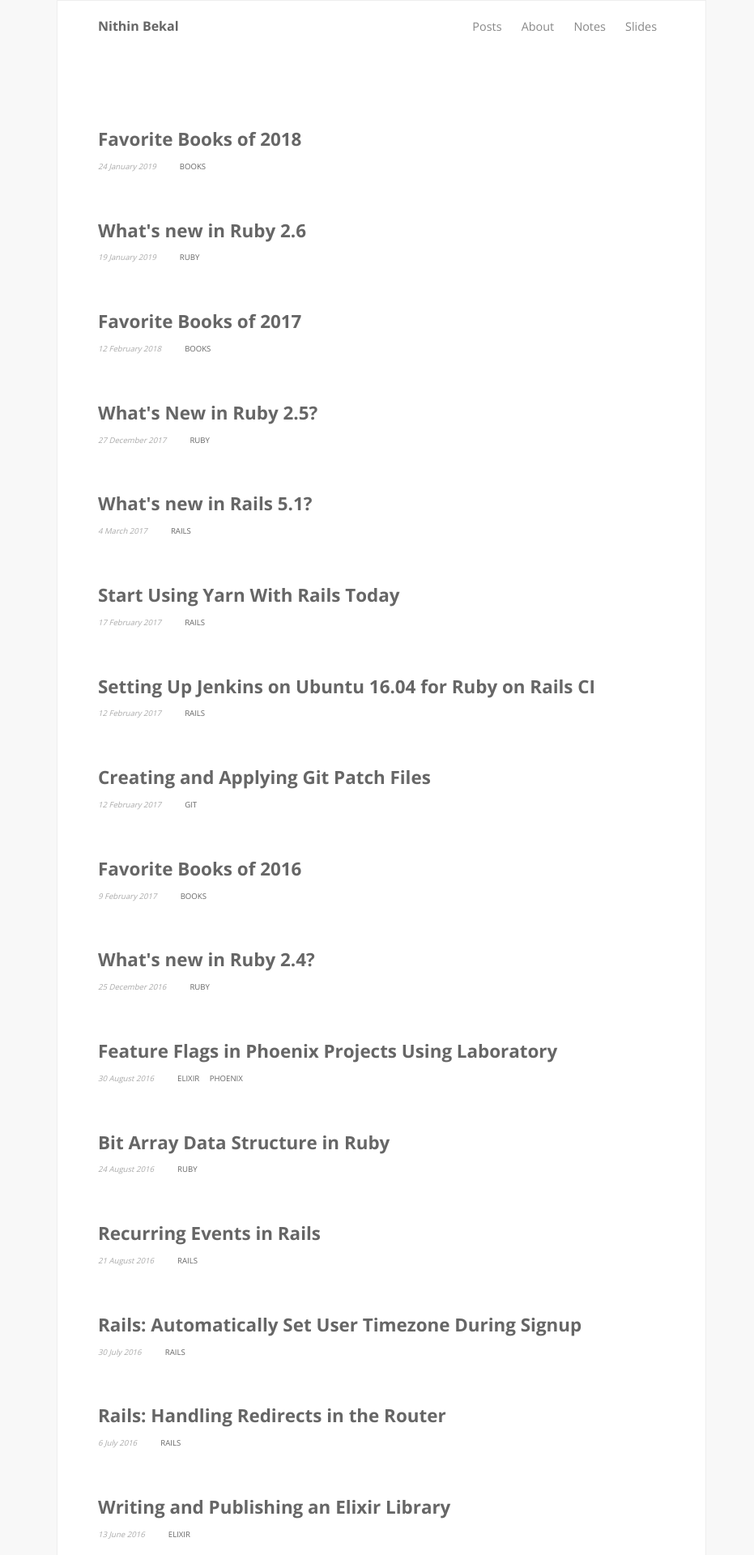
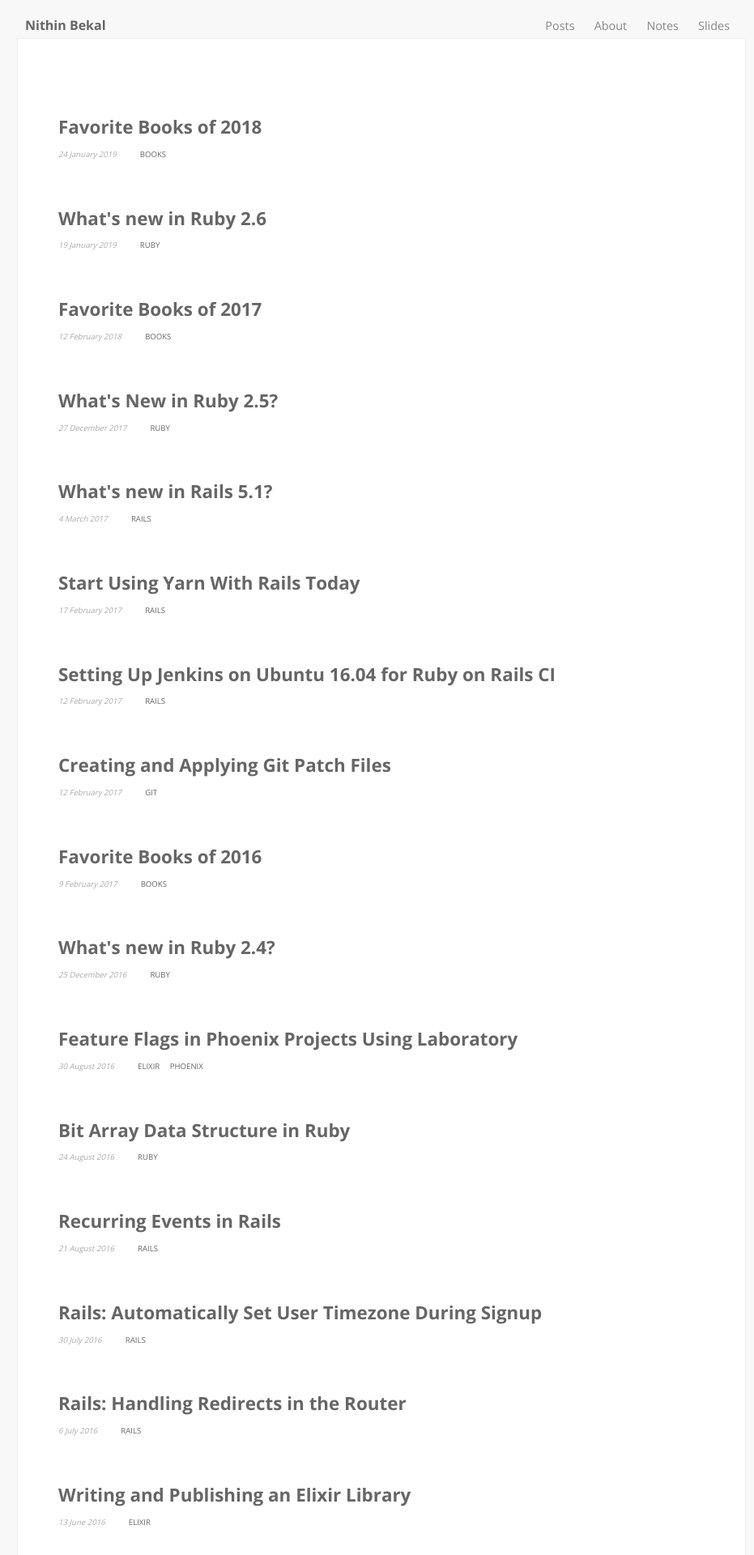
Before and after one commit to nithinbekal/nithinbekal.github.io, a Jekyll site: the page built from index.html, in a window 1280 px wide. Shown: the top 1920 px of the page at 81% size, without its empty margins (169-1100 px from the left). Built offline with Jekyll 4.4.1, drawn with Linux system fonts in a browser that asks for light colours.

Commit message:
Move header section out of highlighted area

```diff
--- a/_layouts/default.html
+++ b/_layouts/default.html
@@ -28,8 +28,8 @@
         <span class='links align-right'>
           <a class='top-about-link' href='/'>Posts</a>
           <a class='top-about-link' href='/about/'>About</a>
-          <a class='top-about-link sm-hide' href='/notes/'>Notes</a>
-          <a class='top-about-link sm-hide' href='/slides/'>Slides</a>
+          <a class='top-about-link' href='/notes/'>Notes</a>
+          <a class='top-about-link' href='/slides/'>Slides</a>
         </span>
       </div>
 
--- a/_sass/site.scss
+++ b/_sass/site.scss
@@ -26,14 +26,12 @@ a:hover { text-decoration: underline; }
 }
 
 .container {
-  background-color: #fff;
-  border: 1px solid #eee;
   margin: 0 auto;
-  width: 800px;
+  width: 900px;
 }
 
 .container > .header {
-  padding: 20px 50px;
+  padding: 20px 10px 5px 10px;
 }
 
 .container > .header h1.title {
@@ -51,7 +49,11 @@ a:hover { text-decoration: underline; }
   padding: 0 10px;
 }
 
-.site { margin: 0 auto; padding: 20px 50px; }
+.site {
+  background-color: #fff;
+  border: 1px solid #eee;
+  padding: 20px 50px;
+}
 
 .site .posts { padding: 50px 0 0 0; }
 .site .posts .month { color: #aaa; padding: 30px 0; }
@@ -247,14 +249,13 @@ hr {
 
 .social-share { margin: 40px 0; }
 
-@media screen and (max-width: 820px) {
+@media screen and (max-width: 900px) {
   .container { width: 99%; }
 }
 
 @media screen and (max-width: 500px) {
   body { font-size: 16px; }
-  .container > .header { padding: 20px; }
   .site { padding: 20px; }
   .site .post h2.title { font-size: 1.5em; }
-  .sm-hide { display: none; }
+  .top-about-link { padding: 0 5px; }
 }
```
